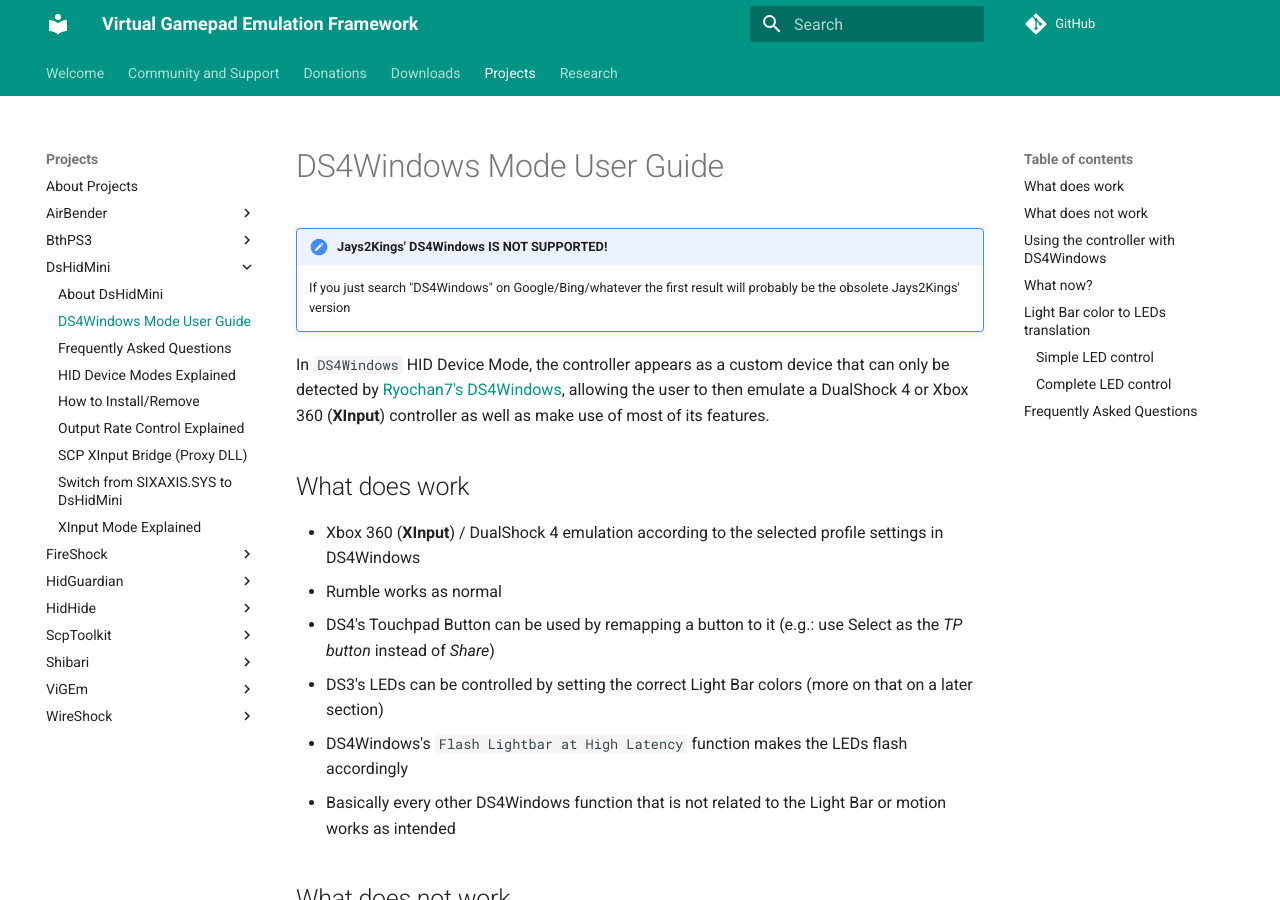
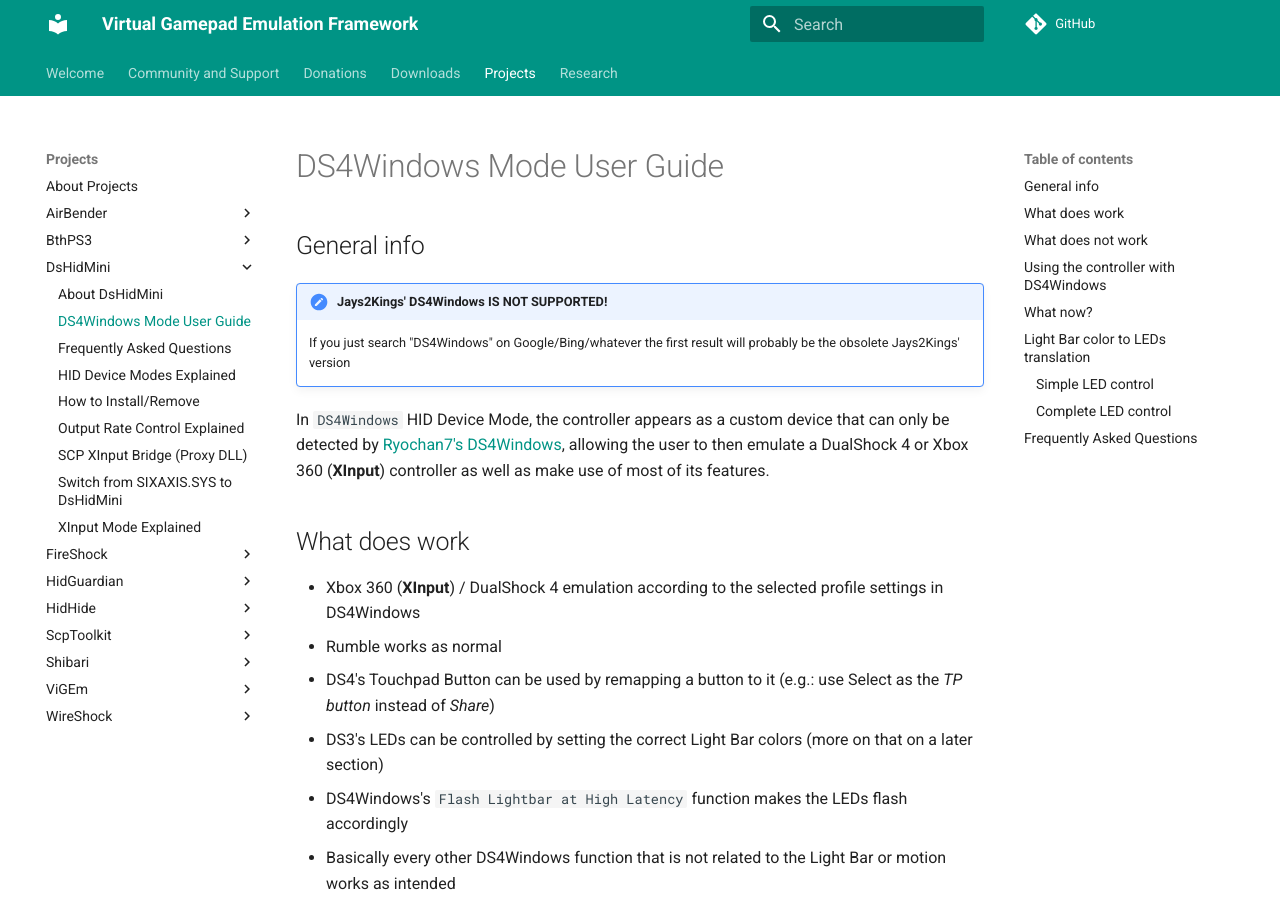
Before and after one commit to nefarius/ViGEm.github.io, an MkDocs documentation site: the page built from docs/projects/DsHidMini/DS4-Mode-User-Guide.md, in a window 1280 px wide and 900 px high. Built offline with MkDocs 1.6.1 and Material for MkDocs 9.7.7, drawn with Linux system fonts in a browser that asks for light colours; comment, search, counter and statistics services are not loaded.

Commit message:
Organized initial info into a new initial section

```diff
--- a/docs/projects/DsHidMini/DS4-Mode-User-Guide.md
+++ b/docs/projects/DsHidMini/DS4-Mode-User-Guide.md
@@ -1,4 +1,6 @@
 # DS4Windows Mode User Guide
+
+## General info
 
 !!! important "Jays2Kings' DS4Windows __IS NOT SUPPORTED__!"
     If you just search "DS4Windows" on Google/Bing/whatever the first result will probably be the obsolete Jays2Kings' version
```
